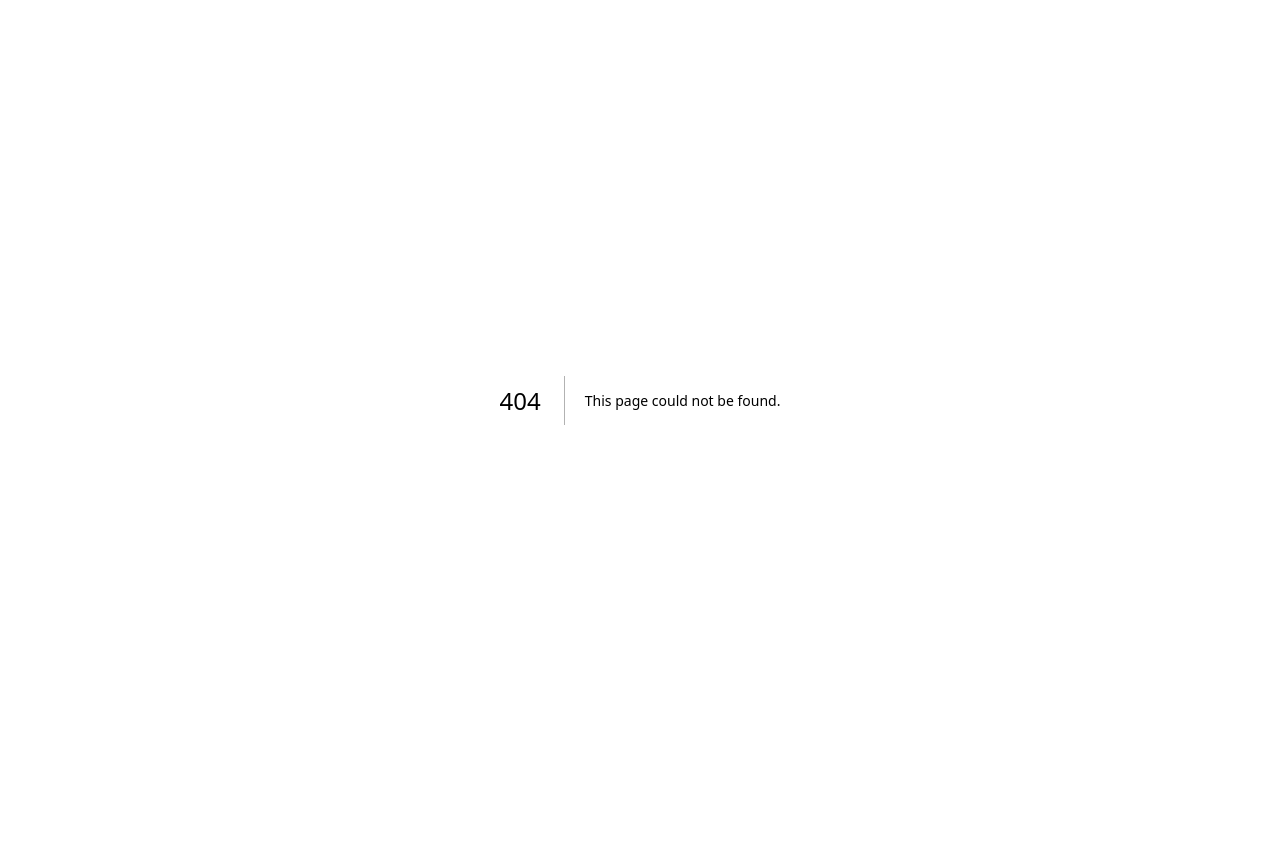
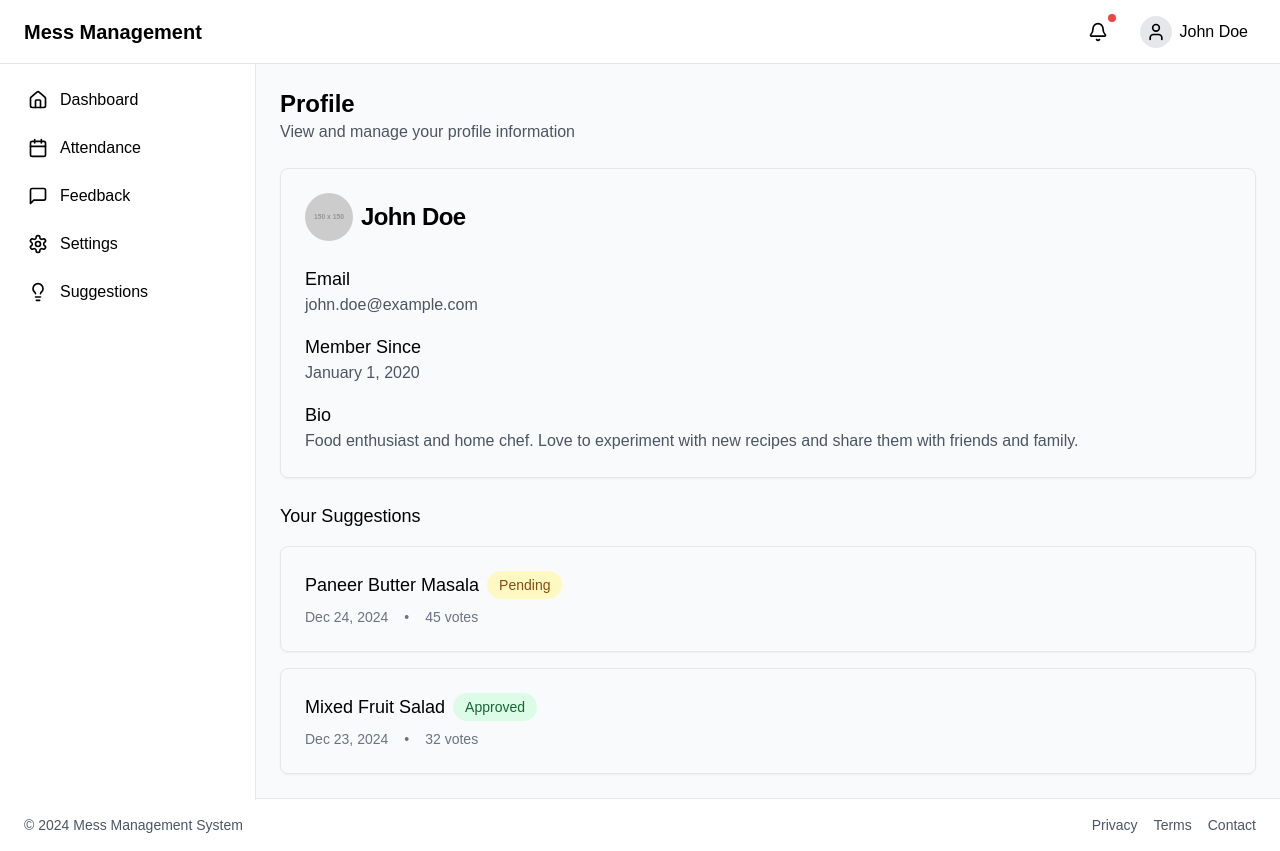
Before and after one commit to Siddharth20050904/canteen, a Next.js app: page /profile in a window 1280 px wide. Before the commit this address had no page. Before the commit the page ends 800 px from the top, so only its background shows below. Built offline with nearby package versions, Linux system fonts and the light colour scheme.

Commit message:
added profile page

```diff
--- a/pages/api/hello.ts
+++ /dev/null
@@ -1,12 +0,0 @@
-import type { NextApiRequest, NextApiResponse } from 'next';
-
-export default async function handler(
-  req: NextApiRequest,
-  res: NextApiResponse
-) {
-  if (req.method === 'GET') {
-    res.status(200).json({ message: 'Hello World' });
-  } else {
-    res.status(405).json({ message: 'Method not allowed' });
-  }
-}
--- /dev/null
+++ b/src/app/hello/route.ts
@@ -0,0 +1,7 @@
+export const users = [
+    {id: 1, name: 'John Doe'},
+];
+
+export async function GET() {
+    return Response.json(users);
+}
--- /dev/null
+++ b/src/app/profile/page.tsx
@@ -0,0 +1,121 @@
+// src/app/profile/page.tsx
+import React from 'react';
+import Image from 'next/image';
+import { Layout } from '@/components/layout/Layout';
+import { Card, CardContent, CardHeader, CardTitle } from '@/components/ui/card';
+
+const ProfilePage = () => {
+  // Sample profile data - replace with actual data from your backend
+  const userProfile = {
+    name: 'John Doe',
+    email: 'john.doe@example.com',
+    memberSince: 'January 1, 2020',
+    bio: 'Food enthusiast and home chef. Love to experiment with new recipes and share them with friends and family.',
+    avatarUrl: 'https://via.placeholder.com/150',
+    suggestions: [
+      {
+        id: '1',
+        dish: 'Paneer Butter Masala',
+        votes: 45,
+        status: 'pending',
+        date: 'Dec 24, 2024',
+      },
+      {
+        id: '2',
+        dish: 'Mixed Fruit Salad',
+        votes: 32,
+        status: 'approved',
+        date: 'Dec 23, 2024',
+      },
+    ],
+  };
+
+  const getStatusColor = (status: string) => {
+    switch (status) {
+      case 'approved':
+        return 'bg-green-100 text-green-800';
+      case 'rejected':
+        return 'bg-red-100 text-red-800';
+      default:
+        return 'bg-yellow-100 text-yellow-800';
+    }
+  };
+
+  return (
+    <Layout>
+      <div className="space-y-6">
+        {/* Page Header */}
+        <div>
+          <h1 className="text-2xl font-bold">Profile</h1>
+          <p className="text-gray-600">View and manage your profile information</p>
+        </div>
+
+        {/* Profile Card */}
+        <Card>
+          <CardHeader>
+            <CardTitle className="flex items-center gap-2">
+              <div className="relative w-12 h-12 rounded-full overflow-hidden">
+                <Image
+                  src={userProfile.avatarUrl}
+                  alt="Profile Avatar"
+                  layout="fill"
+                  objectFit="cover"
+                />
+              </div>
+              <span>{userProfile.name}</span>
+            </CardTitle>
+          </CardHeader>
+          <CardContent>
+            <div className="space-y-4">
+              <div>
+                <h2 className="text-lg font-medium">Email</h2>
+                <p className="text-gray-600">{userProfile.email}</p>
+              </div>
+              <div>
+                <h2 className="text-lg font-medium">Member Since</h2>
+                <p className="text-gray-600">{userProfile.memberSince}</p>
+              </div>
+              <div>
+                <h2 className="text-lg font-medium">Bio</h2>
+                <p className="text-gray-600">{userProfile.bio}</p>
+              </div>
+            </div>
+          </CardContent>
+        </Card>
+
+        {/* Suggestions List */}
+        <div className="space-y-4">
+          <h2 className="text-lg font-medium">Your Suggestions</h2>
+          {userProfile.suggestions.map((suggestion) => (
+            <Card key={suggestion.id}>
+              <CardContent className="p-6">
+                <div className="flex items-start justify-between">
+                  <div className="space-y-2">
+                    <div className="flex items-center gap-2">
+                      <h3 className="font-medium text-lg">{suggestion.dish}</h3>
+                      <span
+                        className={`px-3 py-1 rounded-full text-sm flex items-center gap-1 ${getStatusColor(
+                          suggestion.status
+                        )}`}
+                      >
+                        {suggestion.status.charAt(0).toUpperCase() +
+                          suggestion.status.slice(1)}
+                      </span>
+                    </div>
+                    <div className="flex items-center gap-4 text-sm text-gray-500">
+                      <span>{suggestion.date}</span>
+                      <span>•</span>
+                      <span>{suggestion.votes} votes</span>
+                    </div>
+                  </div>
+                </div>
+              </CardContent>
+            </Card>
+          ))}
+        </div>
+      </div>
+    </Layout>
+  );
+};
+
+export default ProfilePage;
```
Also changed, not shown: 1 other file (tests, documents, lock files or other folders).
